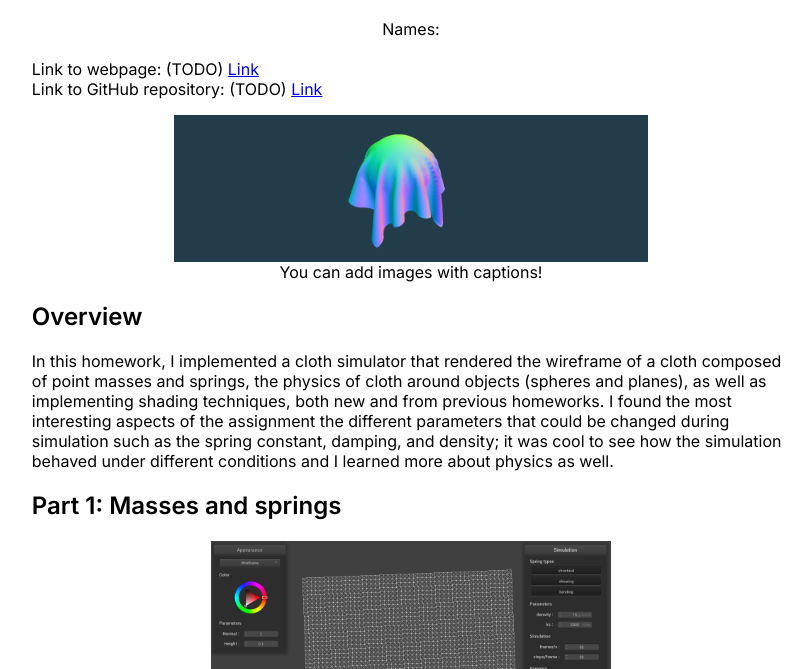
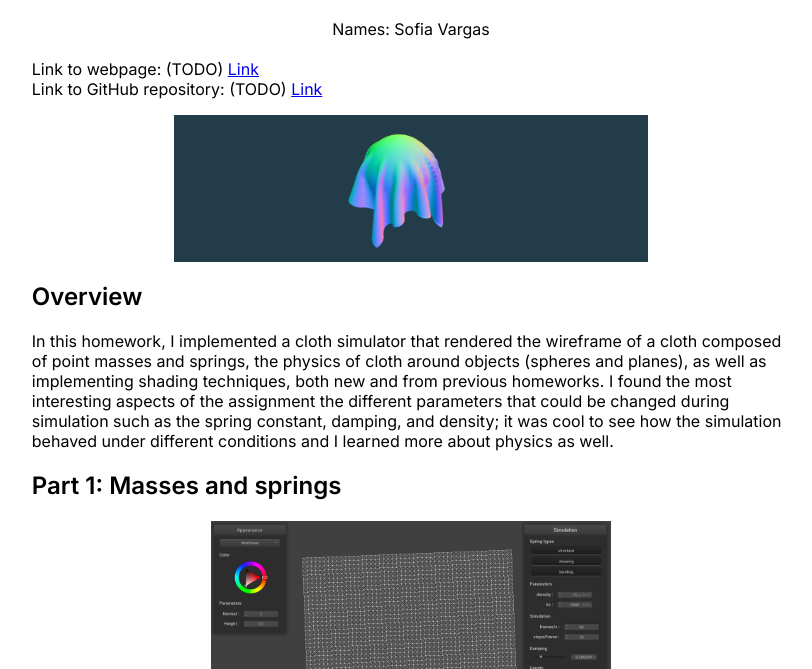
Before and after one commit to cal-cs184-student/hw4-sv-writeup, a plain HTML site: page index.html in a window 1280 px wide. Shown: the part 131-800 px from the top of the page, without its empty margins (229-1041 px from the left). Drawn offline with nearby package versions, Linux system fonts and the light colour scheme; some packages are replaced by stand-ins of ours.

Commit message:
Update index.html

```diff
--- a/index.html
+++ b/index.html
@@ -28,7 +28,7 @@
 	<body>
 		<div class="container">
 		<h1>CS184/284A Fall 2026 Homework 4 Write-Up</h1>
-		<div style="text-align: center;">Names: </div>
+		<div style="text-align: center;">Names: Sofia Vargas</div>
 
 		<br>
 
@@ -40,7 +40,6 @@
 
 		<figure>
 			<img src="assets/clothsim.png" alt="Cloth draped over sphere" style="width:70%"/>
-			<figcaption>You can add images with captions!</figcaption>
 		</figure>
 
 		<!--
```
